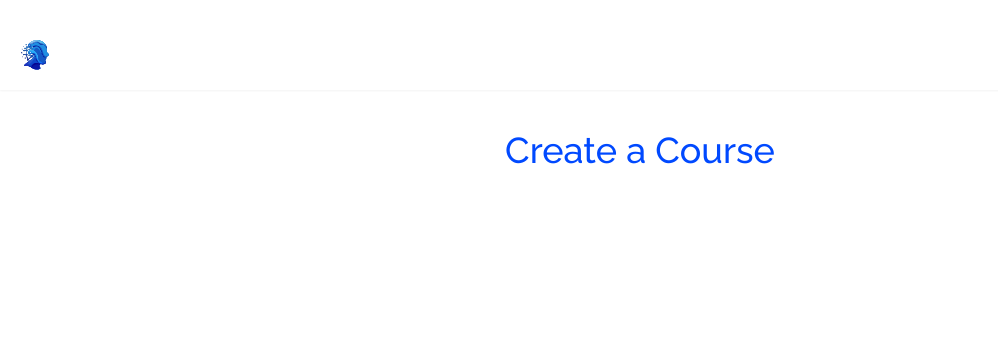
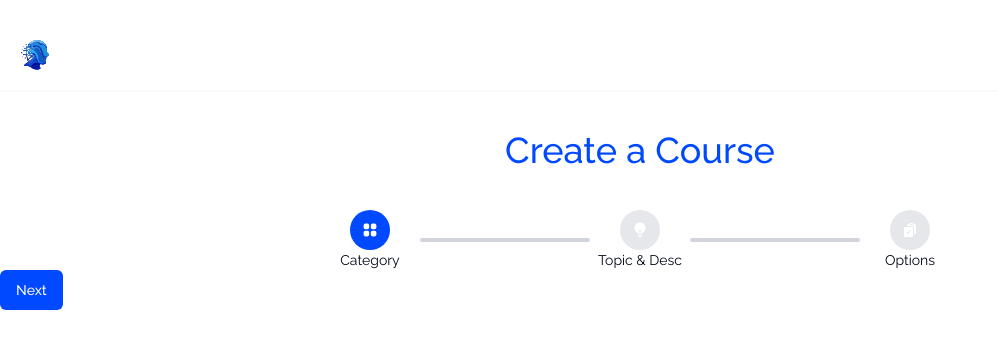
Before and after one commit to Longman14/videobook, a Next.js app: page /create-course in a window 1280 px wide. Shown: the top 348 px of the page, without its empty margins (0-998 px from the left). Built offline with nearby package versions, Linux system fonts and the light colour scheme.

Commit message:
worked on the stepper icons

```diff
--- a/src/app/create-course/page.jsx
+++ b/src/app/create-course/page.jsx
@@ -1,40 +1,64 @@
-import React from "react";
-import { HiClipboardDocumentCheck, HiLightBulb, HiMiniSquares2X2 } from "react-icons/hi2";
+'use client'
+import { Button } from "@/components/ui/button";
+import React, { useState } from "react";
+import {
+  HiClipboardDocumentCheck,
+  HiLightBulb,
+  HiMiniSquares2X2,
+} from "react-icons/hi2";
 function CreateCourse() {
-    const StepperOptions = [
-        {
-        id:1,
-        name:'Category',
-        icon: <HiMiniSquares2X2/>
+  const StepperOptions = [
+    {
+      id: 1,
+      name: "Category",
+      icon: <HiMiniSquares2X2 />,
     },
     {
-        id:1,
-        name:'Topic & Desc',
-        icon: <HiLightBulb/>
+      id: 1,
+      name: "Topic & Desc",
+      icon: <HiLightBulb />,
     },
     {
-        id:1,
-        name:'Options',
-        icon: <HiClipboardDocumentCheck/>
+      id: 1,
+      name: "Options",
+      icon: <HiClipboardDocumentCheck />,
     },
-]
+  ];
+  const [activeIndex, setActiveIndex] = useState(0);
   return (
     <div>
       {/* Stepper */}
 
       <div className="flex flex-col justify-center items-center mt-10">
         <h2 className="text-4xl font-medium text-primary">Create a Course</h2>
-        <div>
-{StepperOptions.map((item, index)=>{
-    <div>
-        <div>
-            <div className="bg-gray-200 p-3 rounded-full text-white">{item.icon}</div>
-        </div>
-    </div>
-} )}
+        <div className="flex mt-10">
+          {StepperOptions.map((item, index) => (
+            <div className="flex items-center">
+              <div className="flex flex-col items-center w-[50px] md:w-[100px]">
+                <div className={`bg-gray-200 p-3 rounded-full text-white ${activeIndex>=index&&'bg-primary'}`}>
+                  {item.icon}
+                </div>
+                <h2 className="hidden md:block md:text-sm">{item.name}</h2>
+              </div>
+              {index != StepperOptions?.length - 1 &&
+              <div className={`h-1 w-[50px] md:w-[100px] rounded-full lg:w-[170px] bg-gray-300
+                ${activeIndex-1 >= index && 'bg-[#0049ff]'}`}></div>
+              }
+            </div>
+          ))}
         </div>
       </div>
+
+       {/* Component */}
+
+ {/* Next Previous Button */}
+ <div>
+  <Button onClick={()=>setActiveIndex(activeIndex+1)}>Next</Button>
+ </div>
+
     </div>
+
+
   );
 }
 
```
